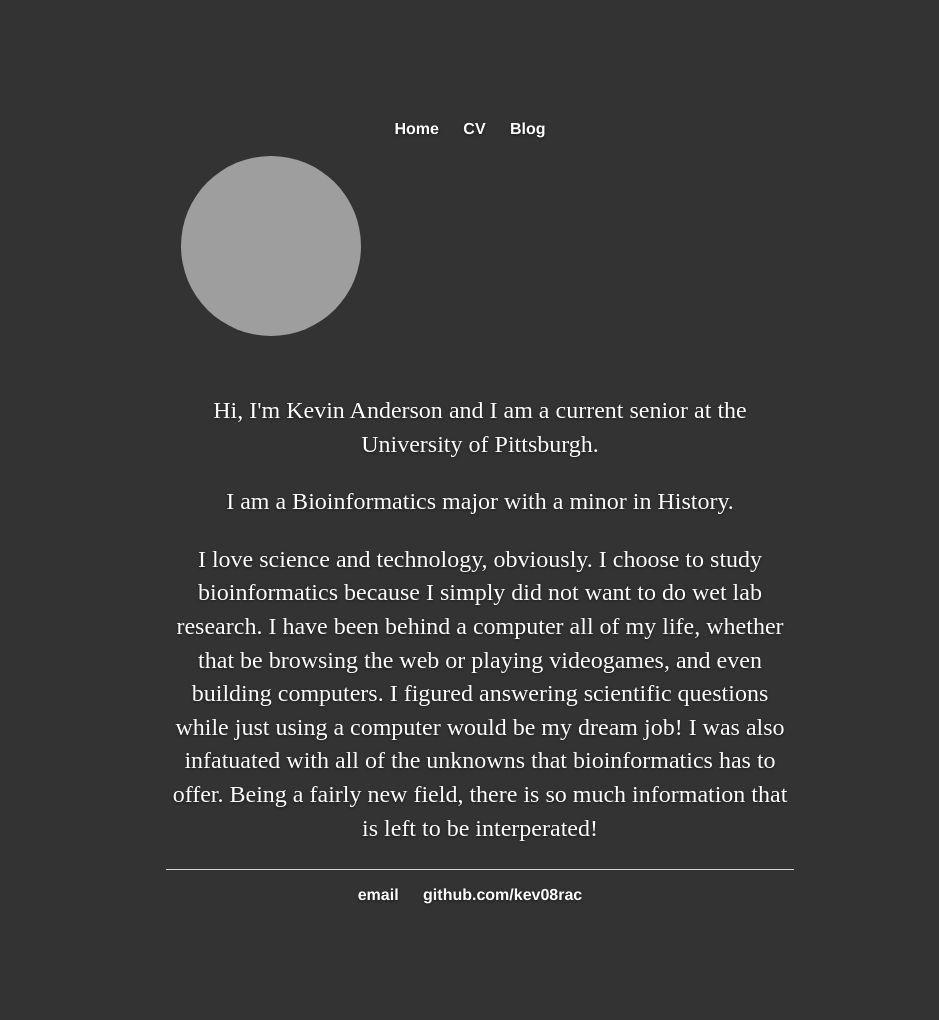
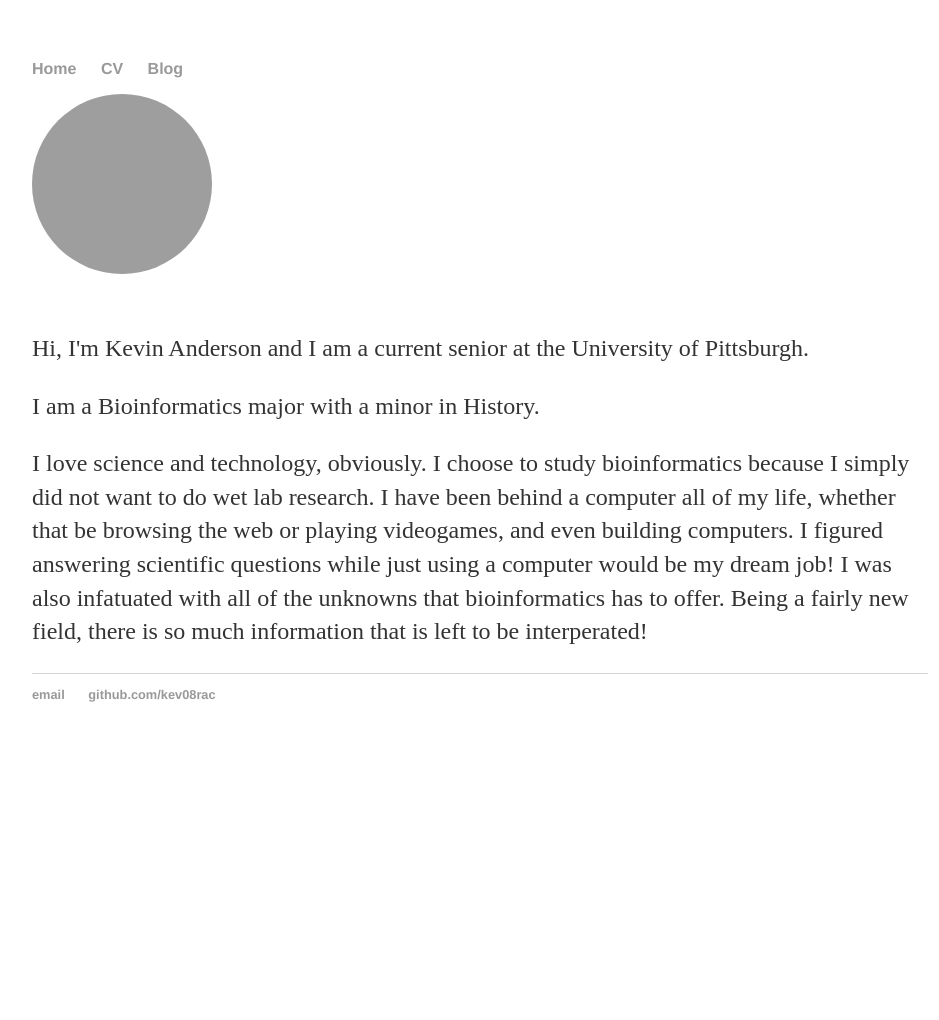
Before and after one commit to kev08rac/kev08rac.github.io, a Jekyll site: the page built from index.html, in a window 1280 px wide. Shown: the whole page, without its empty margins (160-1099 px from the left). Built offline with Jekyll 4.4.1, drawn with Linux system fonts in a browser that asks for light colours; after the commit the page ends 900 px from its top, so only the background shows below that; grey boxes are pictures that could not be loaded.

Commit message:
changing css

```diff
--- a/css/main.css
+++ b/css/main.css
@@ -1,41 +1,26 @@
 @import url(http://fonts.googleapis.com/css?family=Merriweather:300,300italic,400,400italic,700,700italic);
 @import url(http://fonts.googleapis.com/css?family=Montserrat);
 
-html,
 body {
-  height: 100%;
-  background-color: #333;
-  margin: 60px auto;
-  width: 70%;
+    margin: 60px auto;
+    width: 70%;
 }
-body {
-  color: #fff;
-  text-align: center;
-  text-shadow: 0 1px 3px rgba(0, 0, 0, .5);
-}
-
 nav ul, footer ul {
     font-family:'Helvetica', 'Arial', 'Sans-Serif';
-    padding-right: 0;
-    padding-left: 0;
-    font-size: 16px;
-    font-weight: 700;
-    color: #fff; /* IE8 proofing */
-    color: rgba(255, 255, 255, .75);
-    border-bottom: 2px solid transparent;
+    padding: 0px;
+    list-style: none;
+    font-weight: bold;
 }
 nav ul li, footer ul li {
-    display: inline-block;
+    display: inline;
     margin-right: 20px;
 }
 a {
     text-decoration: none;
-    color: rgb(255, 255, 255);
+    color: #999;
 }
 a:hover {
-    background-color: transparent;
-    border-bottom-color: #a9a9a9;
-    border-bottom-color: rgba(255, 255, 255, .25);
+    text-decoration: underline;
 }
 h1 {
     font-size: 3em;
@@ -44,7 +29,7 @@ h1 {
 p {
     font-size: 1.5em;
     line-height: 1.4em;
-    color: rgb(255, 255, 255);
+    color: #333;
 }
 footer {
     border-top: 1px solid #d5d5d5;
```
